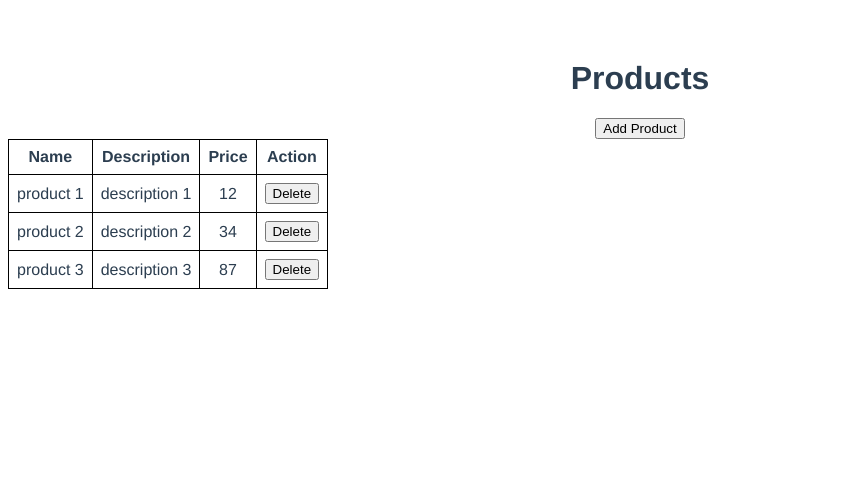
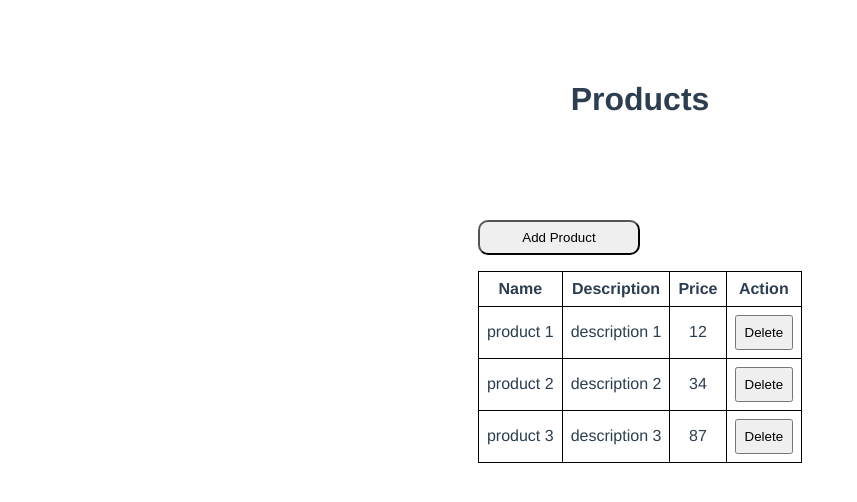
Before and after one commit to CharleeDolor/crud-products, a Vue app: page / in a window 1280 px wide. Shown: the top 502 px of the page, without its empty margins (0-857 px from the left). Built offline with nearby package versions, Linux system fonts and the light colour scheme.

Commit message:
new alignment for elements in main page

```diff
--- a/src/App.vue
+++ b/src/App.vue
@@ -21,6 +21,11 @@ export default {
   text-align: center;
   color: #2c3e50;
   margin-top: 60px;
+  display: flex;
+  align-items: center;
+  justify-content: center;
+  flex-direction: column;
+  gap: 5rem;
 }
 table, th, td {
   border: 1px solid black;
@@ -30,9 +35,6 @@ td, th{
   padding: 0.5rem;
 }
 
-.modal-field {
-}
-
 .modal-group {
   margin: 1rem;
   display: flex;
--- a/src/components/AddModal.vue
+++ b/src/components/AddModal.vue
@@ -28,7 +28,7 @@
                         <div class="modal-group">
                             <label for="txtPrice">Price:</label>
                             <span class="error" v-if="errPrice.length > 0">{{ errPrice }}</span>
-                            <input class="modal-field" type="number" id="txtPrice" v-model.number="price" required />
+                            <input class="modal-field" type="number" id="txtPrice" min="0" v-model.number="price" required />
                         </div>
 
                     </section>
--- a/src/components/EditModal.vue
+++ b/src/components/EditModal.vue
@@ -30,7 +30,7 @@
                     </section>
 
                     <footer class="modal-footer">
-                        <input type="submit" value="Save" class="btn-green">
+                        <input type="submit" value="Save" class="btn-yellow">
                     </footer>
                 </form>
             </div>
@@ -137,7 +137,7 @@ export default {
     background: transparent;
 }
 
-.btn-green {
+.btn-yellow {
     color: white;
     background: #4AAE9B;
     border: 1px solid #4AAE9B;
--- a/src/components/ProductList.vue
+++ b/src/components/ProductList.vue
@@ -6,6 +6,7 @@
   <AddModal v-if="showAdd" @close="closeAddModal" @closeDefault="closeAddModalDefault">
   </AddModal>
 
+  <div class="control-panel">
     <button @click="openAddModal">Add Product</button>
     <table>
       <thead>
@@ -15,7 +16,7 @@
         <th>Action</th>
       </thead>
       <transition-group name="fade">
-      <tr v-for="(product, index) in this.products" :key="product.name" @click="openEditModal(index, product)">
+        <tr v-for="(product, index) in this.products" :key="product" @click="openEditModal(index, product)" class="item">
           <td>{{ product.name }}</td>
           <td>{{ product.desc }}</td>
           <td>{{ product.price }}</td>
@@ -25,6 +26,8 @@
         </tr>
       </transition-group>
     </table>
+  </div>
+
 
 </template>
 
@@ -55,13 +58,12 @@ export default {
     addProduct(newProduct) {
 
       // check if new product name is an empty string
-      if(newProduct.name == ''){
+      if (newProduct.name == '') {
         // exit the function, this means that the user just click x button from header of modal
         return;
       }
 
       this.products.push(newProduct);
-      // alert("New product successfully added. ");
     },
 
     editProduct(product) {
@@ -123,7 +125,7 @@ export default {
 
     },
 
-    closeAddModalDefault(){
+    closeAddModalDefault() {
       this.showAdd = false;
     }
   }
@@ -145,4 +147,23 @@ export default {
   opacity: 0;
 }
 
+.control-panel{
+  display: flex;
+  flex-direction: column;
+  gap: 1rem;
+  align-items: start;
+}
+
+button{
+  padding: 0.5rem;
+}
+
+div > button{
+  width: 50%;
+  border-radius: 10px;
+}
+
+.item{
+  cursor: pointer;
+}
 </style>
```
Lines whose indentation alone changed are shown as unchanged.
